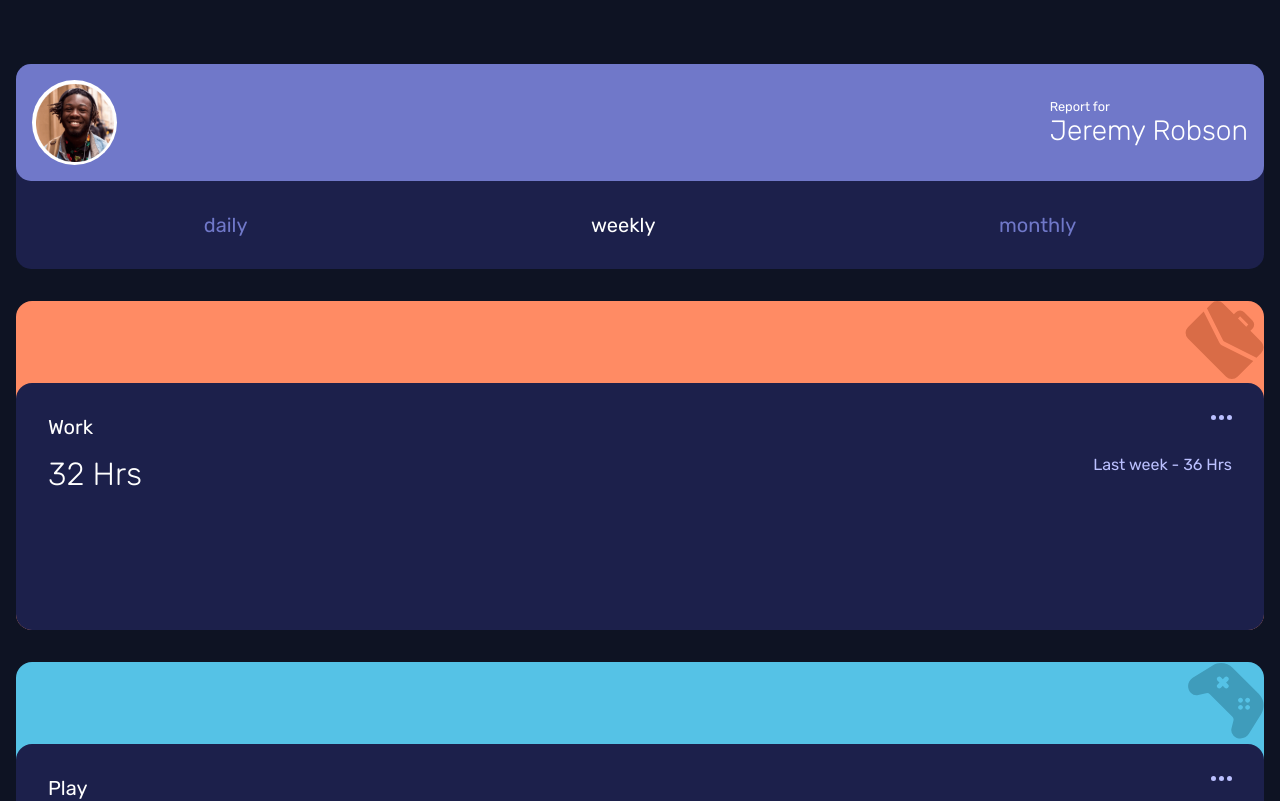
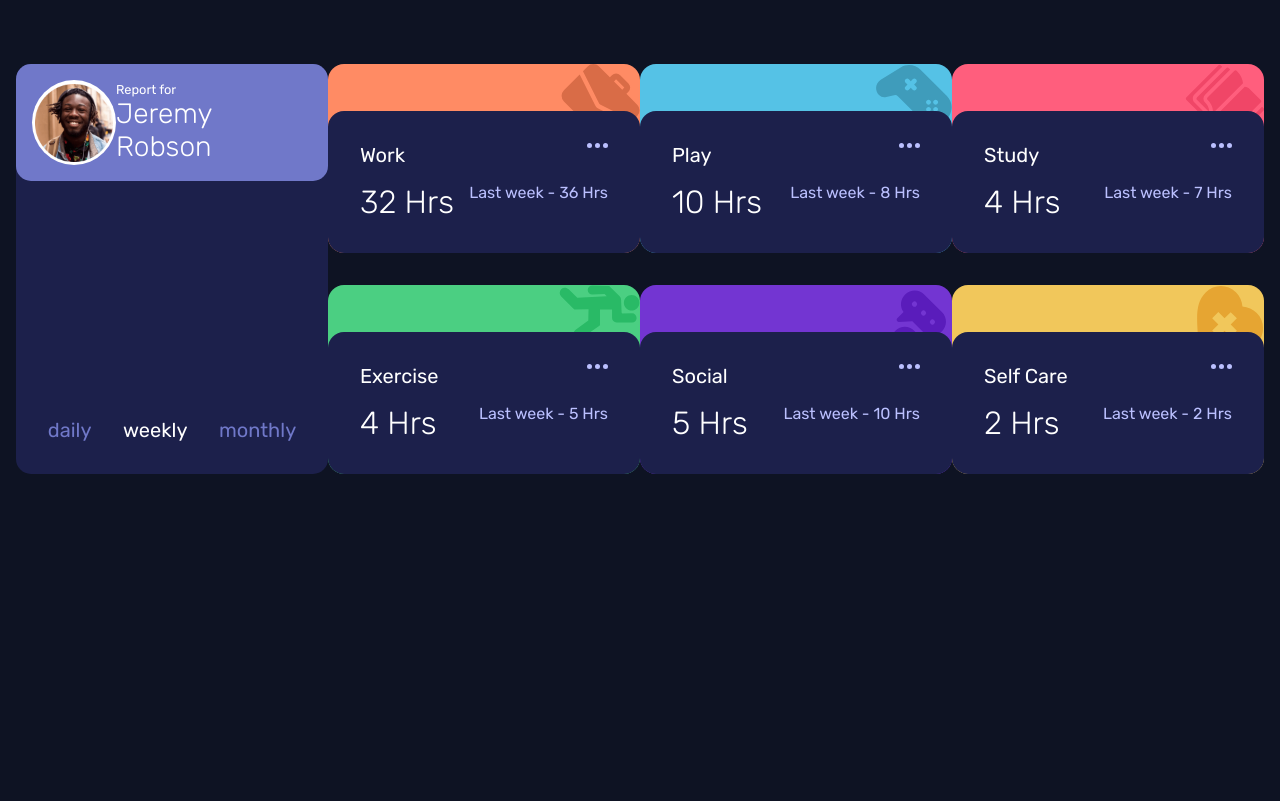
Before and after one commit to roadblock37/radio-test, a React (Create React App) app: page / in a window 1280 px wide. Shown: the top 801 px of the page. Built offline with nearby package versions, Linux system fonts and the light colour scheme.

Commit message:
media query now working

```diff
--- a/src/index.css
+++ b/src/index.css
@@ -15,6 +15,8 @@
   --labelText: #7078C9;
 
  }
+
+
 
 
  /*
@@ -193,3 +195,19 @@ input[type="radio"]:checked + label {
    border-radius: 50%;
    background-color: var(--primaryText);
 }
+
+
+/* media queries */
+
+@media screen and (min-width: 768px) {
+   .tile-grid {
+      grid-template-columns: repeat(4, 1fr);
+      grid-template-rows: repeat(2, 1fr);
+
+   }
+
+   .employee-container {
+      grid-column: 1 / span 1;
+      grid-row: 1 / span 2;
+   }
+ }
```
